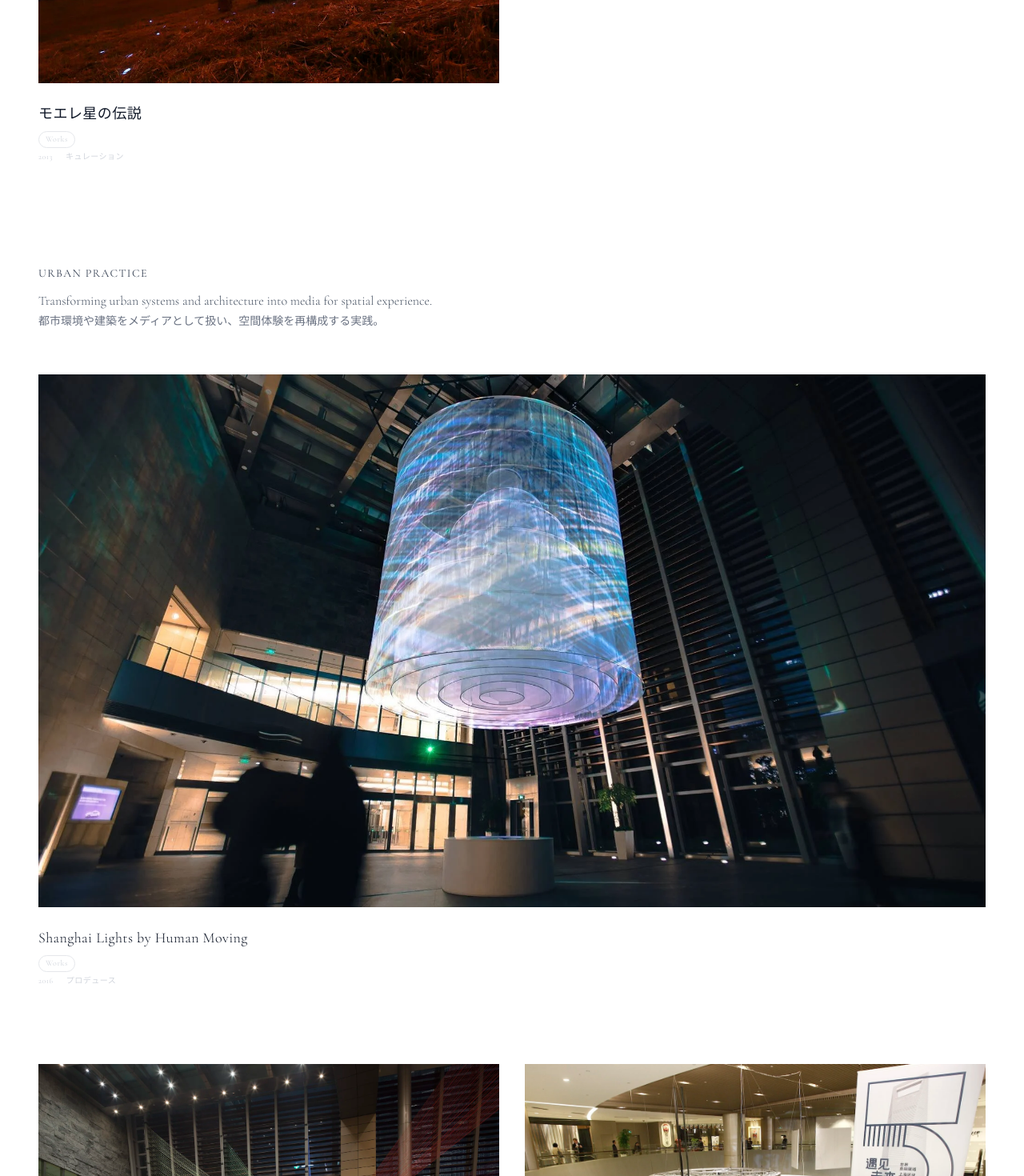
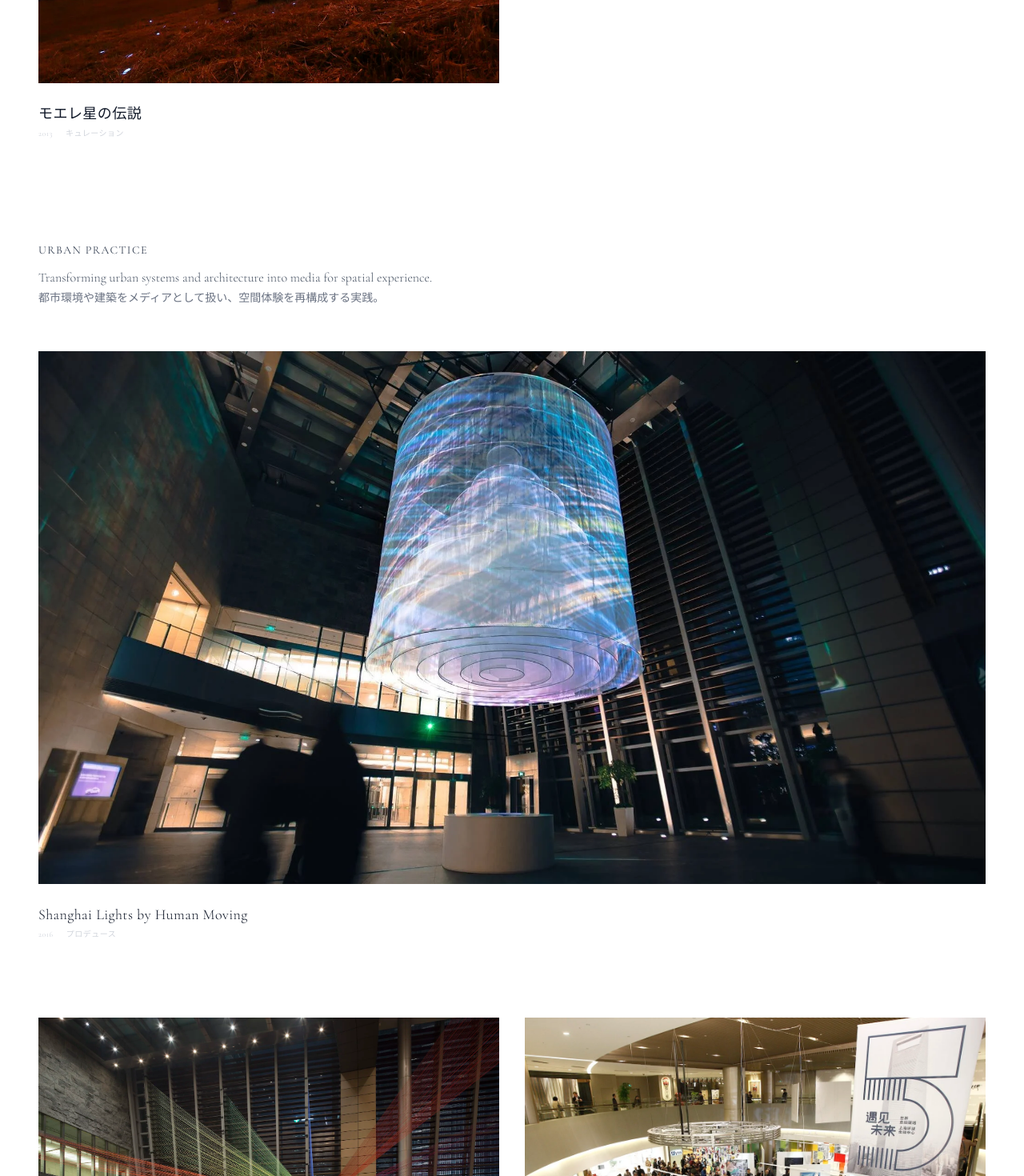
Before and after one commit to kentatorimoto/office339, a Next.js app: page / in a window 1280 px wide. Shown: the part 2660-4130 px from the top of the page at 80% size. Built offline with nearby package versions, Linux system fonts and the light colour scheme.

Commit message:
Hide Works status badge, keep Active only

```diff
--- a/src/app/page.tsx
+++ b/src/app/page.tsx
@@ -66,17 +66,13 @@ export default function Home() {
                   <h3 className="text-base md:text-lg tracking-wide font-light">
                     {project.title.ja}
                   </h3>
+                  {project.status === "active" && (
                     <div className="mt-2 flex items-center gap-3">
-                    <span
-                      className={`text-[10px] tracking-wider px-2 py-0.5 rounded-full border ${
-                        project.status === "active"
-                          ? "border-black/30 text-gray-400"
-                          : "border-gray-200 text-gray-300"
-                      }`}
-                    >
+                      <span className="text-[10px] tracking-wider px-2 py-0.5 rounded-full border border-black/30 text-gray-400">
                         {getStatusLabel(project.status)}
                       </span>
                     </div>
+                  )}
                   <div className="mt-1 flex items-baseline gap-4 text-[10px] text-gray-300 tracking-wider">
                     {project.period && <span>{project.period}</span>}
                     {project.role.ja && <span>{project.role.ja}</span>}
@@ -133,17 +129,13 @@ export default function Home() {
                   <h3 className="text-base md:text-lg tracking-wide font-light">
                     {project.title.ja}
                   </h3>
+                  {project.status === "active" && (
                     <div className="mt-2 flex items-center gap-3">
-                    <span
-                      className={`text-[10px] tracking-wider px-2 py-0.5 rounded-full border ${
-                        project.status === "active"
-                          ? "border-black/30 text-gray-400"
-                          : "border-gray-200 text-gray-300"
-                      }`}
-                    >
+                      <span className="text-[10px] tracking-wider px-2 py-0.5 rounded-full border border-black/30 text-gray-400">
                         {getStatusLabel(project.status)}
                       </span>
                     </div>
+                  )}
                   <div className="mt-1 flex items-baseline gap-4 text-[10px] text-gray-300 tracking-wider">
                     {project.period && <span>{project.period}</span>}
                     {project.role.ja && <span>{project.role.ja}</span>}
@@ -200,17 +192,13 @@ export default function Home() {
                   <h3 className="text-base md:text-lg tracking-wide font-light">
                     {project.title.ja}
                   </h3>
+                  {project.status === "active" && (
                     <div className="mt-2 flex items-center gap-3">
-                    <span
-                      className={`text-[10px] tracking-wider px-2 py-0.5 rounded-full border ${
-                        project.status === "active"
-                          ? "border-black/30 text-gray-400"
-                          : "border-gray-200 text-gray-300"
-                      }`}
-                    >
+                      <span className="text-[10px] tracking-wider px-2 py-0.5 rounded-full border border-black/30 text-gray-400">
                         {getStatusLabel(project.status)}
                       </span>
                     </div>
+                  )}
                   <div className="mt-1 flex items-baseline gap-4 text-[10px] text-gray-300 tracking-wider">
                     {project.period && <span>{project.period}</span>}
                     {project.role.ja && <span>{project.role.ja}</span>}
--- a/src/app/projects/[slug]/page.tsx
+++ b/src/app/projects/[slug]/page.tsx
@@ -66,15 +66,11 @@ export default async function ProjectPage({ params }: Props) {
           <span className="text-gray-500">{project.practice}</span>
           {project.period && <span>{project.period}</span>}
           {project.role.ja && <span>{project.role.ja}</span>}
-          <span
-            className={`border px-2 py-0.5 rounded-full ${
-              project.status === "active"
-                ? "border-black text-black"
-                : "border-gray-300 text-gray-400"
-            }`}
-          >
-            {getStatusLabel(project.status)}
-          </span>
+          {project.status === "active" && (
+            <span className="border border-black text-black px-2 py-0.5 rounded-full">
+              {getStatusLabel(project.status)}
+            </span>
+          )}
         </div>
       </header>
 
```
Lines whose indentation alone changed are shown as unchanged.
